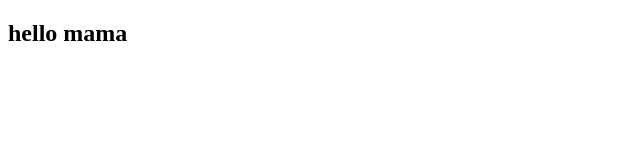
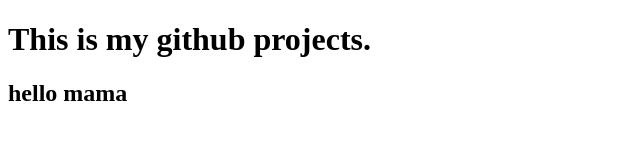
Before and after one commit to PriyobrotaNath/My-first-website, a plain HTML site: page index.html in a window 1280 px wide. Shown: the whole page, without its empty margins (0-640 px from the left). Drawn offline with Linux system fonts and the light colour scheme.

Commit message:
added a header

```diff
--- a/index.html
+++ b/index.html
@@ -6,6 +6,7 @@
     <title>Document</title>
 </head>
 <body>
+    <h1>This is my github projects.</h1>
     <h2>hello mama</h2>
 </body>
 </html>
```
Also changed, not shown: 1 other file.
